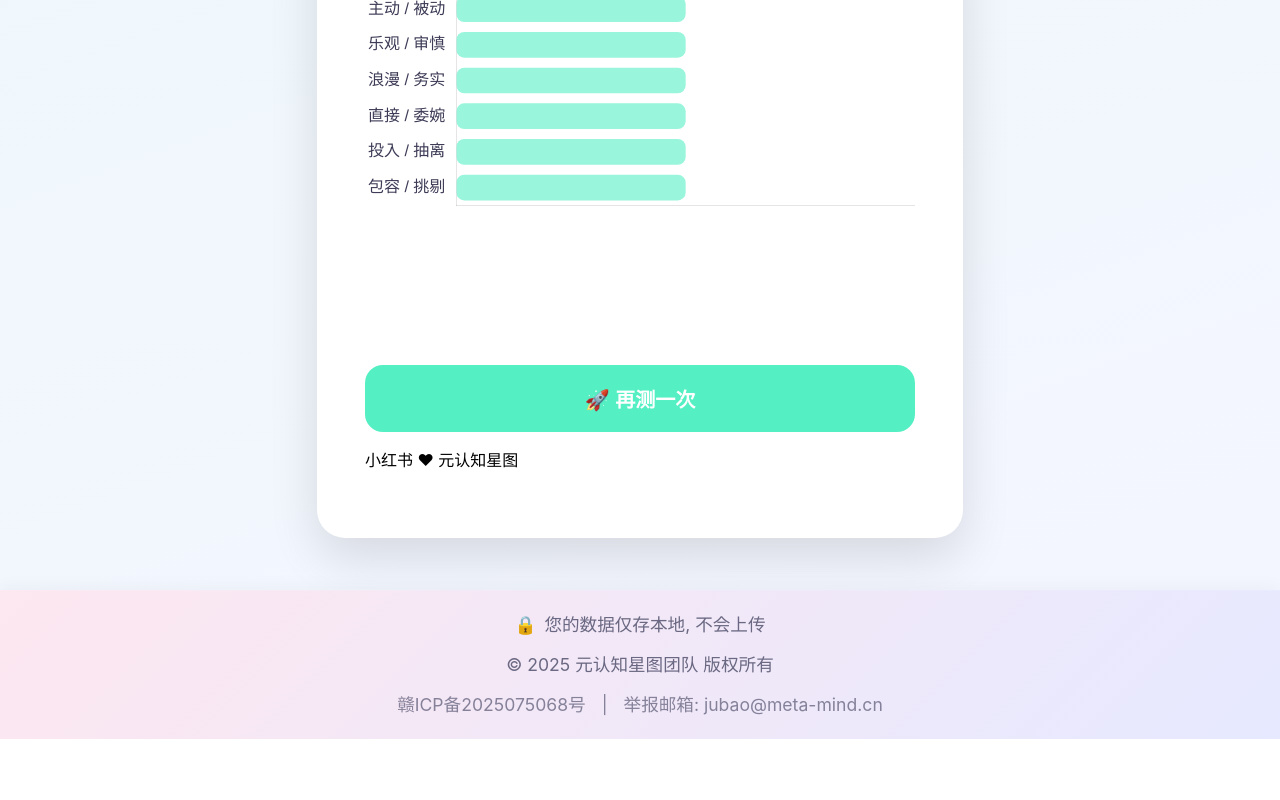
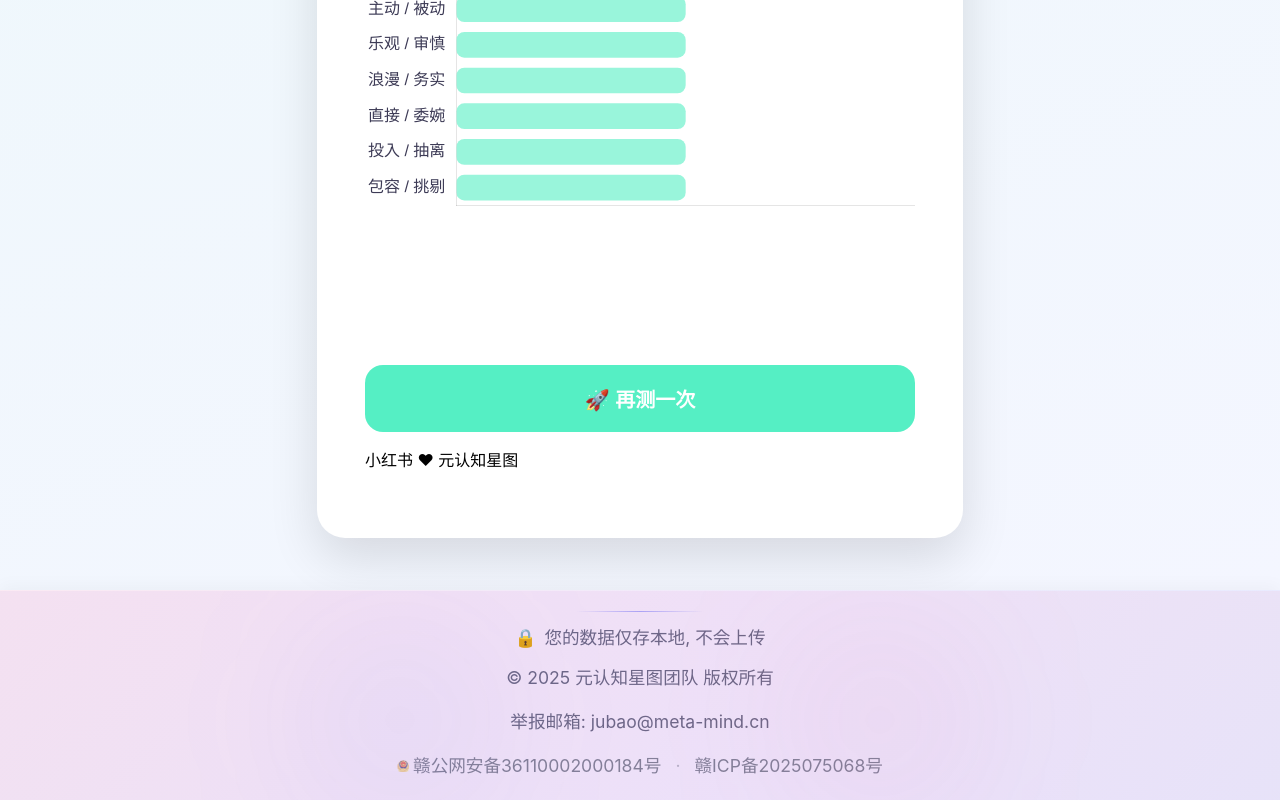
Before and after one commit to lvzaixian/love-personality-test, a Vue app: page /result in a window 1280 px wide. Shown: the part 3722-4522 px from the top of the page. Before the commit the page ends 4461 px from the top, so only its background shows below. Built offline with nearby package versions, Linux system fonts and the light colour scheme.

Commit message:
页脚改进

```diff
--- a/src/components/Footer.vue
+++ b/src/components/Footer.vue
@@ -1,9 +1,14 @@
 <script setup>
-// Footer.vue - 页脚组件
+// Footer.vue - 页脚组件（在不重构的前提下改进布局与装饰）
+import mpsBadge from '../img/备案图标.png'
 </script>
 
 <template>
   <footer class="footer">
+    <!-- 背景渐变融合效果（轻微叠加，保持与原有主题融合） -->
+    <div class="bg-overlay" aria-hidden="true"></div>
+    <!-- 发光分隔线 -->
+    <div class="glow-divider" aria-hidden="true"></div>
     <div class="container">
       <div class="footer-content">
         <!-- 第1行：隐私与信任声明 -->
@@ -17,8 +22,25 @@
           © 2025 元认知星图团队 版权所有
         </p>
 
-        <!-- 第3行：合规与联系方式 -->
+        <!-- 第2.5行：举报邮箱（位于版权与备案之间，增强层次与可读性） -->
+        <p class="report-email">
+          <a href="mailto:jubao@meta-mind.cn" class="email-link">举报邮箱: jubao@meta-mind.cn</a>
+        </p>
+
+        <!-- 第3行：合规与联系方式（公安备案 + ICP备案） -->
         <div class="compliance-contact">
+          <span class="inline-items">
+            <img :src="mpsBadge" alt="公安备案图标" width="12" height="12" loading="lazy" class="mps-badge" />
+            <a
+              href="https://beian.mps.gov.cn/#/query/webSearch?code=36110002000184"
+              target="_blank"
+              rel="noreferrer"
+              class="mps-link"
+            >
+              赣公网安备36110002000184号
+            </a>
+          </span>
+          <span class="dot-sep">·</span>
           <a
             href="https://beian.miit.gov.cn/"
             target="_blank"
@@ -27,15 +49,12 @@
           >
             赣ICP备2025075068号
           </a>
-
-          <span class="divider">|</span>
-
-          <span class="contact">
-            举报邮箱: jubao@meta-mind.cn
-          </span>
         </div>
       </div>
     </div>
+    <!-- 装饰性微光效果（保留轻微，不影响信息可读性） -->
+    <div class="glow-left" aria-hidden="true"></div>
+    <div class="glow-right" aria-hidden="true"></div>
   </footer>
 </template>
 
@@ -49,6 +68,9 @@
   font-size: 1.1rem;
   color: var(--color-text-light);
   box-shadow: 0 -5px 15px rgba(0, 0, 0, 0.03);
+  position: relative;
+  overflow: hidden;
+  backdrop-filter: blur(8px);
 }
 
 .container {
@@ -84,6 +106,19 @@
   margin: 0;
 }
 
+.report-email {
+  margin: 0.25rem 0 0.25rem;
+}
+
+.email-link {
+  color: var(--color-text-light);
+  text-decoration: none;
+}
+
+.email-link:hover {
+  color: var(--color-primary);
+}
+
 .compliance-contact {
   display: flex;
   flex-wrap: wrap;
@@ -92,6 +127,27 @@
   gap: 0.5rem;
   font-size: 1.1rem;
   opacity: 0.8;
+}
+
+.inline-items {
+  display: inline-flex;
+  align-items: center;
+  gap: 0.25rem;
+  white-space: nowrap;
+}
+
+.mps-badge {
+  opacity: 0.7;
+}
+
+.mps-link {
+  color: inherit;
+  text-decoration: none;
+  transition: color 0.2s ease;
+}
+
+.mps-link:hover {
+  color: var(--color-primary);
 }
 
 .beian {
@@ -109,10 +165,53 @@
   margin: 0 8px;
 }
 
+.dot-sep {
+  margin: 0 6px;
+  opacity: 0.5;
+}
+
+.bg-overlay {
+  position: absolute;
+  inset: 0;
+  background: linear-gradient(90deg, rgba(76, 106, 255, 0.05), rgba(180, 76, 255, 0.05), rgba(255, 107, 129, 0.05));
+  pointer-events: none;
+}
+
+.glow-divider {
+  width: 8rem;
+  height: 1px;
+  margin: 0 auto 0.75rem;
+  background: linear-gradient(90deg, transparent, rgba(99, 102, 241, 0.5), transparent);
+}
+
+.glow-left,
+.glow-right {
+  position: absolute;
+  bottom: 0;
+  width: 10rem;
+  height: 10rem;
+  border-radius: 50%;
+  filter: blur(80px);
+}
+
+.glow-left {
+  left: 25%;
+  background: rgba(99, 102, 241, 0.1);
+}
+
+.glow-right {
+  right: 25%;
+  background: rgba(236, 72, 153, 0.1);
+}
+
 /* 移动端适配 */
 @media (max-width: 480px) {
   .footer-content {
     font-size: 1.1rem;
+  }
+
+  .report-email {
+    font-size: 1rem;
   }
 
   .compliance-contact {
```
Also changed, not shown: src/img/备案图标.png (added).
